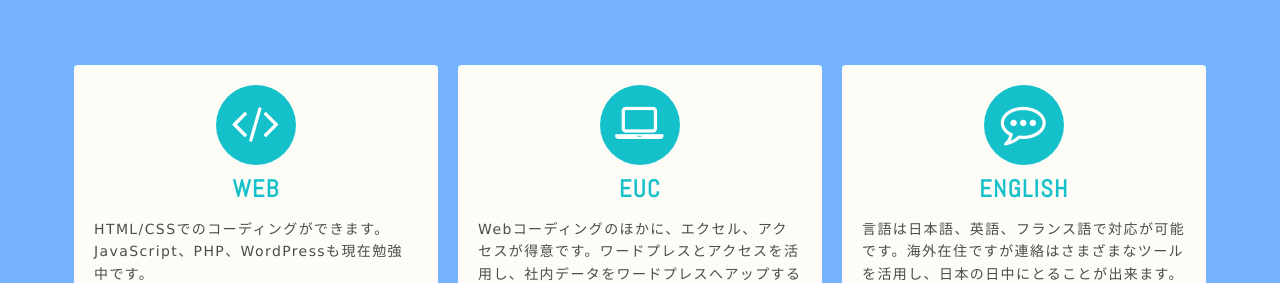
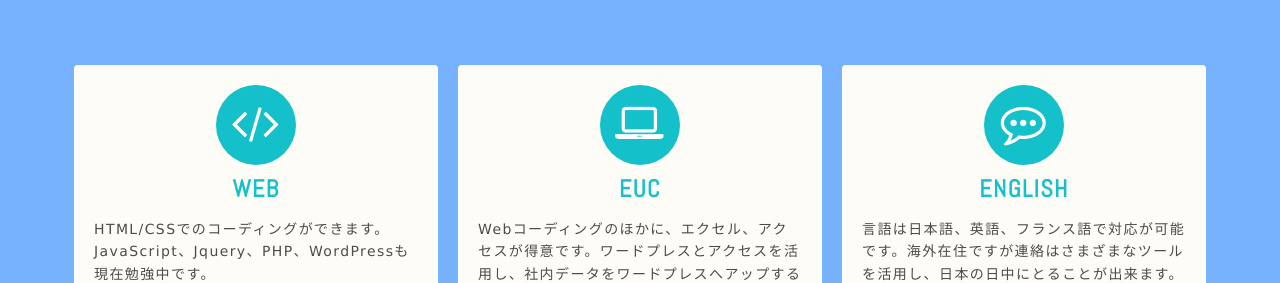
Before and after one commit to tora-et-goma/tora-et-goma.github.io, a plain HTML site: page index.html in a window 1280 px wide. Shown: the part 669-952 px from the top of the page. Drawn offline with nearby package versions, Linux system fonts and the light colour scheme.

Commit message:
first commit

```diff
--- a/index.html
+++ b/index.html
@@ -25,7 +25,7 @@
             <div class="skill-box">
                 <i aria-hidden="true" class="skill-icon fa fa-code"></i>
                 <h3 class="text-center">Web</h3>
-                <p>HTML/CSSでのコーディングができます。JavaScript、PHP、WordPressも現在勉強中です。</p>
+                <p>HTML/CSSでのコーディングができます。JavaScript、Jquery、PHP、WordPressも現在勉強中です。</p>
             </div>
             <div class="skill-box">
                 <i aria-hidden="true" class="skill-icon fa fa-laptop"></i>
```
